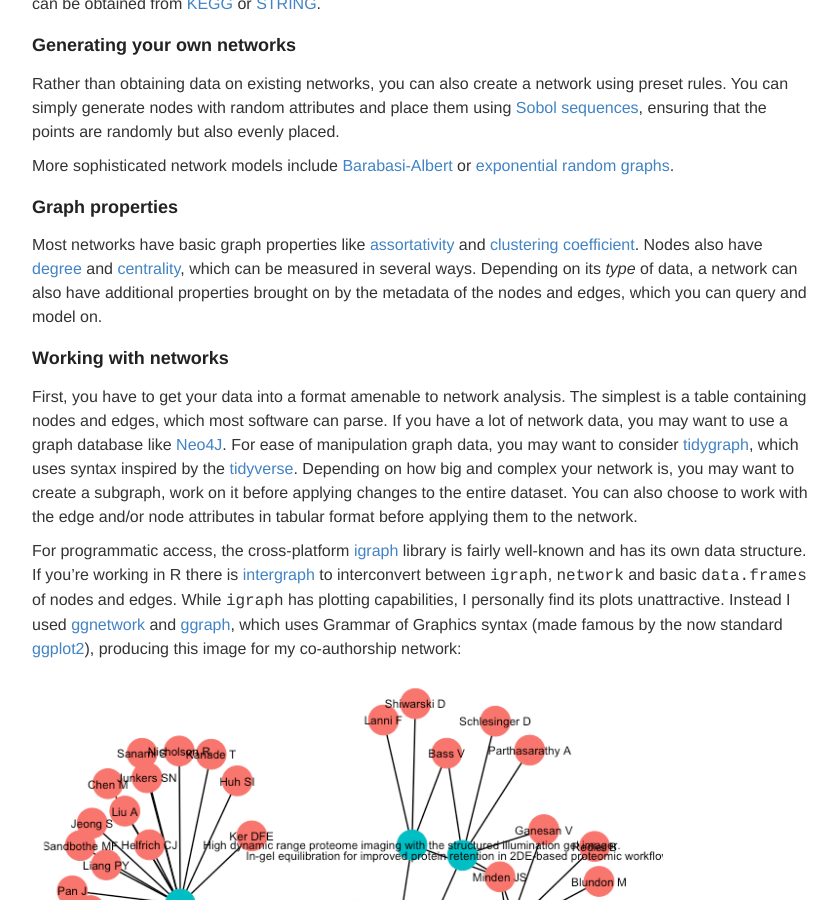
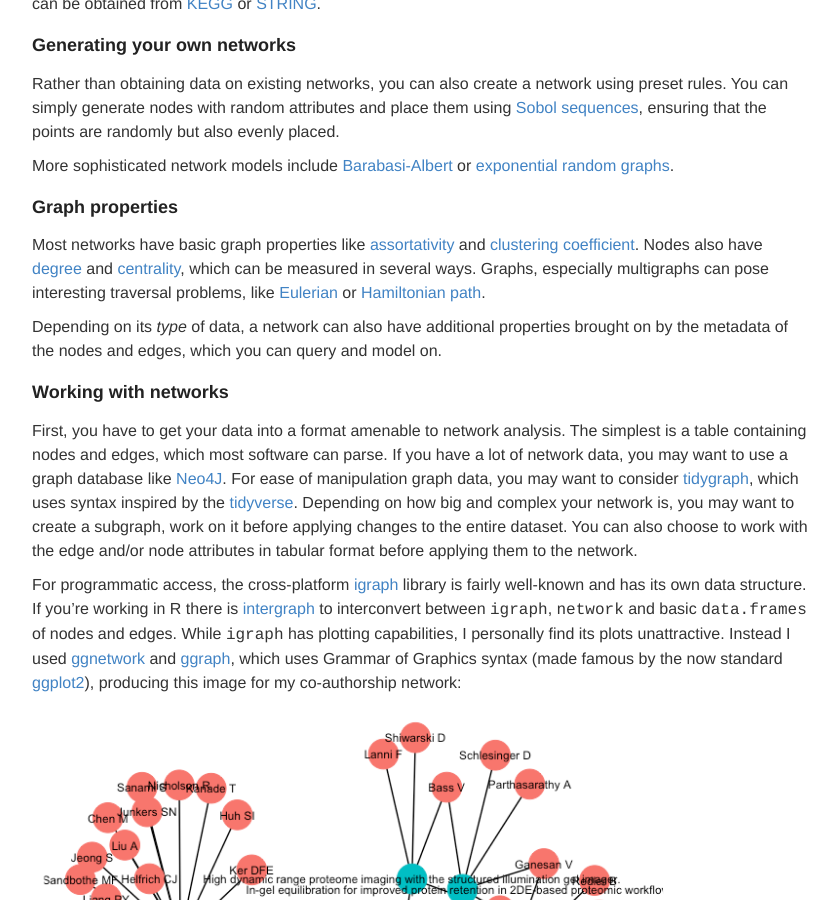
Before and after one commit to ptvan/ptvan.github.io, a Jekyll site: the page built from _posts/2019-10-17-analyzing-networks.md, in a window 1280 px wide and 900 px high, scrolled down 442 px. Shown: the whole window, without its empty margins (218-1056 px from the left). Built offline with Jekyll 4.4.1, drawn with Linux system fonts in a browser that asks for light colours.

Commit message:
added links to Euler and Hamiltonian paths

```diff
--- a/_posts/2019-10-17-analyzing-networks.md
+++ b/_posts/2019-10-17-analyzing-networks.md
@@ -17,7 +17,9 @@
 
 ### Graph properties
 
-Most networks have basic graph properties like [assortativity](https://en.wikipedia.org/wiki/Assortativity) and [clustering coefficient](https://en.wikipedia.org/wiki/Clustering_coefficient). Nodes also have [degree](https://en.wikipedia.org/wiki/Degree_(graph_theory)) and [centrality](https://en.wikipedia.org/wiki/Centrality), which can be measured in several ways. Depending on its _type_ of data, a network can also have additional properties brought on by the metadata of the nodes and edges, which you can query and model on.
+Most networks have basic graph properties like [assortativity](https://en.wikipedia.org/wiki/Assortativity) and [clustering coefficient](https://en.wikipedia.org/wiki/Clustering_coefficient). Nodes also have [degree](https://en.wikipedia.org/wiki/Degree_(graph_theory)) and [centrality](https://en.wikipedia.org/wiki/Centrality), which can be measured in several ways. Graphs, especially multigraphs can pose interesting traversal problems, like [Eulerian](https://en.wikipedia.org/wiki/Hamiltonian_path) or [Hamiltonian path](https://en.wikipedia.org/wiki/Eulerian_path).
+
+Depending on its _type_ of data, a network can also have additional properties brought on by the metadata of the nodes and edges, which you can query and model on.
 
 ### Working with networks
 
```
